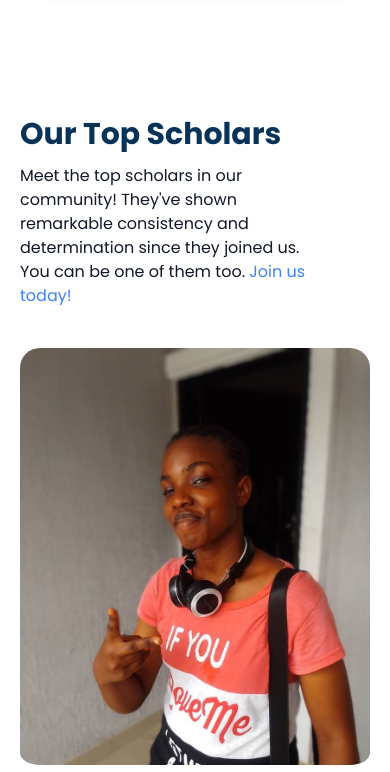
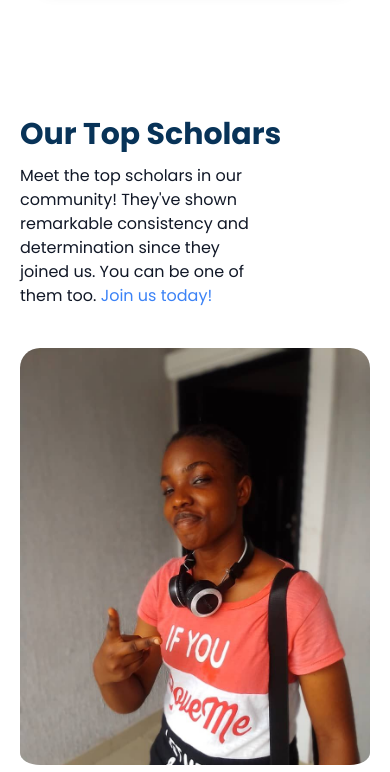
Before and after one commit to Victory-Sakey/The-Py50-Community, a Django app: page /about in a window 390 px wide. Shown: the part 4514-5286 px from the top of the page. Run offline with Django 4.2, Linux system fonts and the light colour scheme; some libraries are stand-ins or nearby versions.

Commit message:
Update about.html

```diff
--- a/Onboarding/templates/about.html
+++ b/Onboarding/templates/about.html
@@ -356,7 +356,7 @@ header a ,
       <div class="top-scholars container mx-auto px-5 md:px-5 xl:px-10">
         <div class="top-scholar-title">
           <h1 class="md:text-5xl text-3xl text-[#083358] poppins-bold" data-aos="fade-up"  data-aos-once="true">Our Top Scholars</h1>
-          <h2 class=" pt-3 poppins-regular text-gray-900 w-[300px]  md:w-[500px]" data-aos="fade-up"  data-aos-once="true">Meet the top scholars in our community! They've shown remarkable consistency and determination since they joined us. You can be one of them too. <a href="{% url 'Onboarding:join' %}" class="text-blue-500">Join us today!</a></h2>
+          <h2 class=" pt-3 poppins-regular text-gray-900 w-[250px]  md:w-[500px]" data-aos="fade-up"  data-aos-once="true">Meet the top scholars in our community! They've shown remarkable consistency and determination since they joined us. You can be one of them too. <a href="{% url 'Onboarding:join' %}" class="text-blue-500">Join us today!</a></h2>
         </div>
         <div class="scholar-items grid lg:grid-cols-3 grid-rows-3 grid-cols-1 md:grid-cols-2  lg:grid-rows-2 gap-4 pt-5 poppins-bold text-center">
           <div class="scholar-item max-sm:pt-5  md:w-[300px] text-xl md:text-2xl text-[#083358]" data-aos="fade-up"  data-aos-once="true">
```
